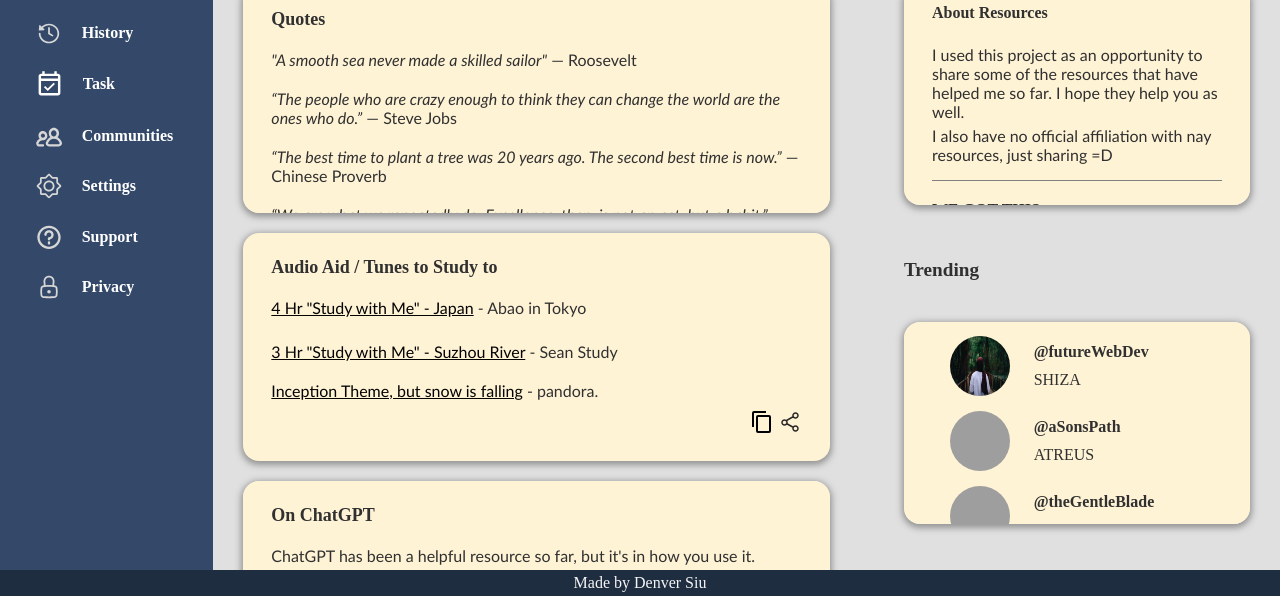
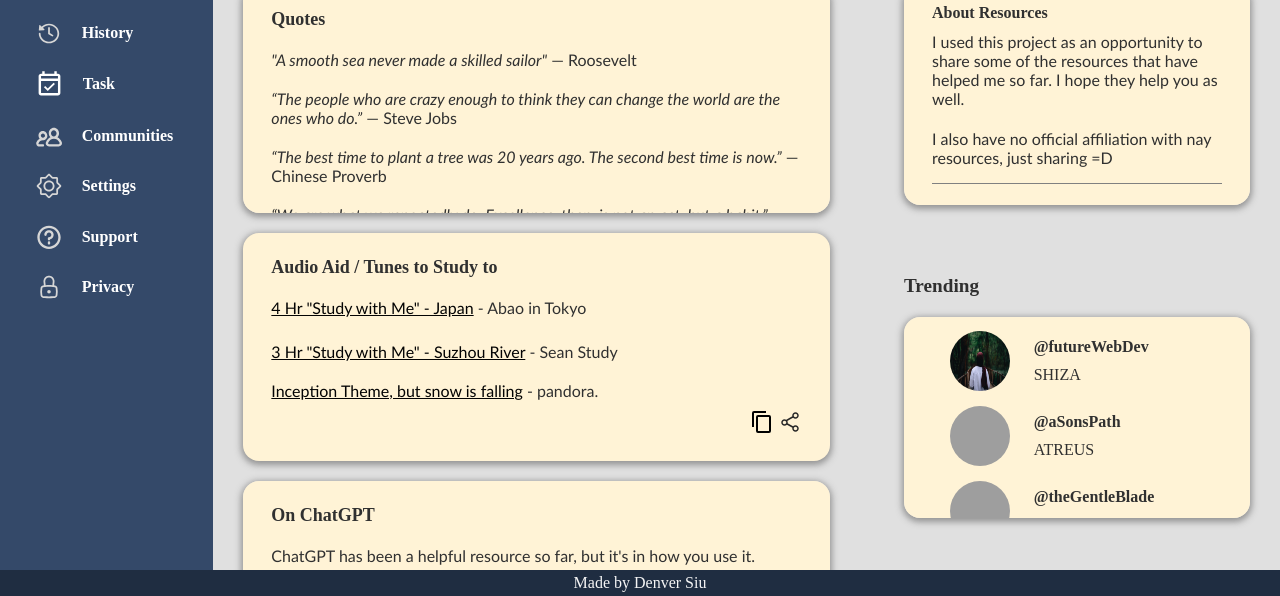
Before and after one commit to dpsiu/Admin-Dashboard, a plain HTML site: page index.html in a window 1280 px wide. Shown: the part 204-800 px from the top of the page. Drawn offline with Linux system fonts and the light colour scheme; grey boxes are pictures that could not be loaded; a web font is replaced by a local one.

Commit message:
Styling and Content Edits

```diff
--- a/style.css
+++ b/style.css
@@ -212,7 +212,7 @@ body{
     min-width: 150px;
 }
 
-button:hover{
+.actions > button:hover{
     background-color: rgb(226, 167, 72);
     color: #303030;
     box-shadow: 1px 1px 4px rgb(73, 73, 73);
@@ -281,10 +281,10 @@ button:hover{
     display: grid;
     grid-template-columns: 1fr;
     grid-template-rows: 1fr 3fr 1fr;
+
 }
 
 a{
-    text-decoration: underline;
     color: #030303;
 }
 
@@ -330,6 +330,7 @@ li{
 
 .announcementCard{
     display: grid;
+    grid-template-columns: 1fr;
     grid-template-rows: auto;
     grid-row: 2/3;
     gap: 15px;
@@ -342,21 +343,18 @@ li{
     padding: 14px 28px;
     overflow: auto;
     box-shadow: 0px 2px 6px 2px rgba(75, 75, 75, 0.5);
+
 }
 
 .announcement{
     display: grid;
     grid-template-columns: 1fr;
-    grid-template-rows: 1fr 2fr;
-
-    height: fit-content;
-
+    grid-template-rows: auto;
     border-bottom: 1px solid grey;
 }
 
 .announcement >p{
     margin-top: 5px;
-    max-height: 60px;
     min-width: 218px;
 }
 
@@ -370,7 +368,7 @@ li{
 .contentSection3{
     display: grid;
     grid-template-columns: 1fr;
-    grid-template-rows: 1fr 3fr;
+    grid-template-rows: 1fr 4fr;
     grid-column: 2/3;
     grid-row: 2/3;
 
```
Also changed, not shown: index.html (+0 -1 lines).
